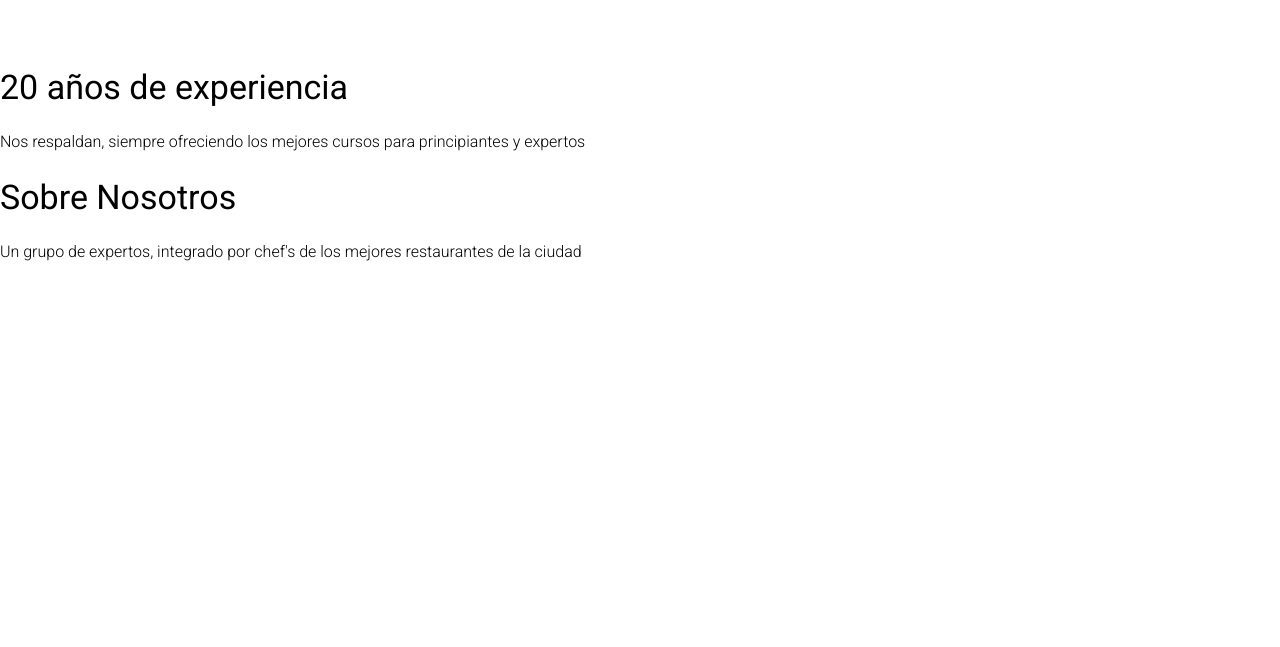
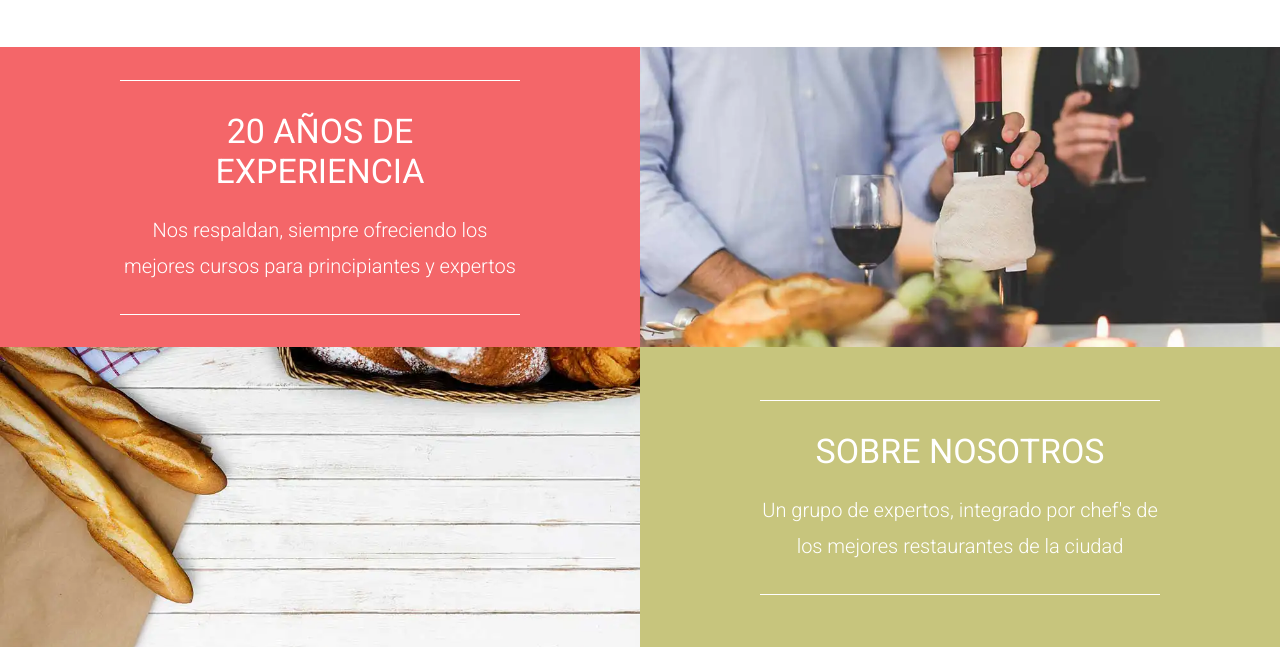
Before and after one commit to Dev-socar/EscuelaCocina, a website: page index.html in a window 1280 px wide. Shown: the part 164-811 px from the top of the page. Drawn offline with Linux system fonts and the light colour scheme.

Commit message:
bloques: estilos agregados

```diff
--- a/src/scss/app.scss
+++ b/src/scss/app.scss
@@ -1,3 +1,4 @@
 @use 'base';
 @use 'iu/header';
 @use 'iu/nav';
+@use 'iu/contenido';
--- a/src/scss/base/_mixins.scss
+++ b/src/scss/base/_mixins.scss
@@ -50,3 +50,10 @@
     gap: $espaciado;
     grid-template-columns: repeat($columnas, 1fr);
 }
+
+@mixin bgImage($url){
+    background-image: url($url);
+        background-size: cover;
+        background-position: center center;
+        background-repeat: no-repeat;
+}
--- /dev/null
+++ b/src/scss/iu/contenido/_bloques.scss
@@ -0,0 +1,49 @@
+@use "base/variables" as v;
+@use "base/mixins" as m;
+
+.bloques {
+  &__grid {
+    @include m.tablet {
+      @include m.grid(2, 0rem);
+      grid-auto-flow: dense;
+    }
+  }
+}
+
+.bloque {
+  height: 30rem;
+  display: flex;
+  flex-direction: column;
+  justify-content: center;
+  align-items: center;
+  text-align: center;
+  &:nth-child(1) {
+    background-color: v.$primario;
+  }
+  &:nth-child(2) {
+    @include m.bgImage("../img/bloque_1.webp");
+  }
+  &:nth-child(3) {
+    background-color: v.$secundario;
+    @include m.tablet {
+      grid-column: 2 / 3;
+    }
+  }
+  &:nth-child(4) {
+    @include m.bgImage("../img/bloque_2.webp");
+  }
+
+  &__contenido{
+    max-width: 40rem;
+    border-block: 1px solid v.$blanco;
+    color: v.$blanco;
+    padding: 1rem 0;
+  }
+
+  &__heading{
+    text-transform: uppercase;
+  }
+  &__texto{
+    font-size: 2rem;
+  }
+}
--- /dev/null
+++ b/src/scss/iu/contenido/_index.scss
@@ -0,0 +1 @@
+@forward 'bloques';
```
Also changed, not shown: build/css/app.css, 1 other file.
